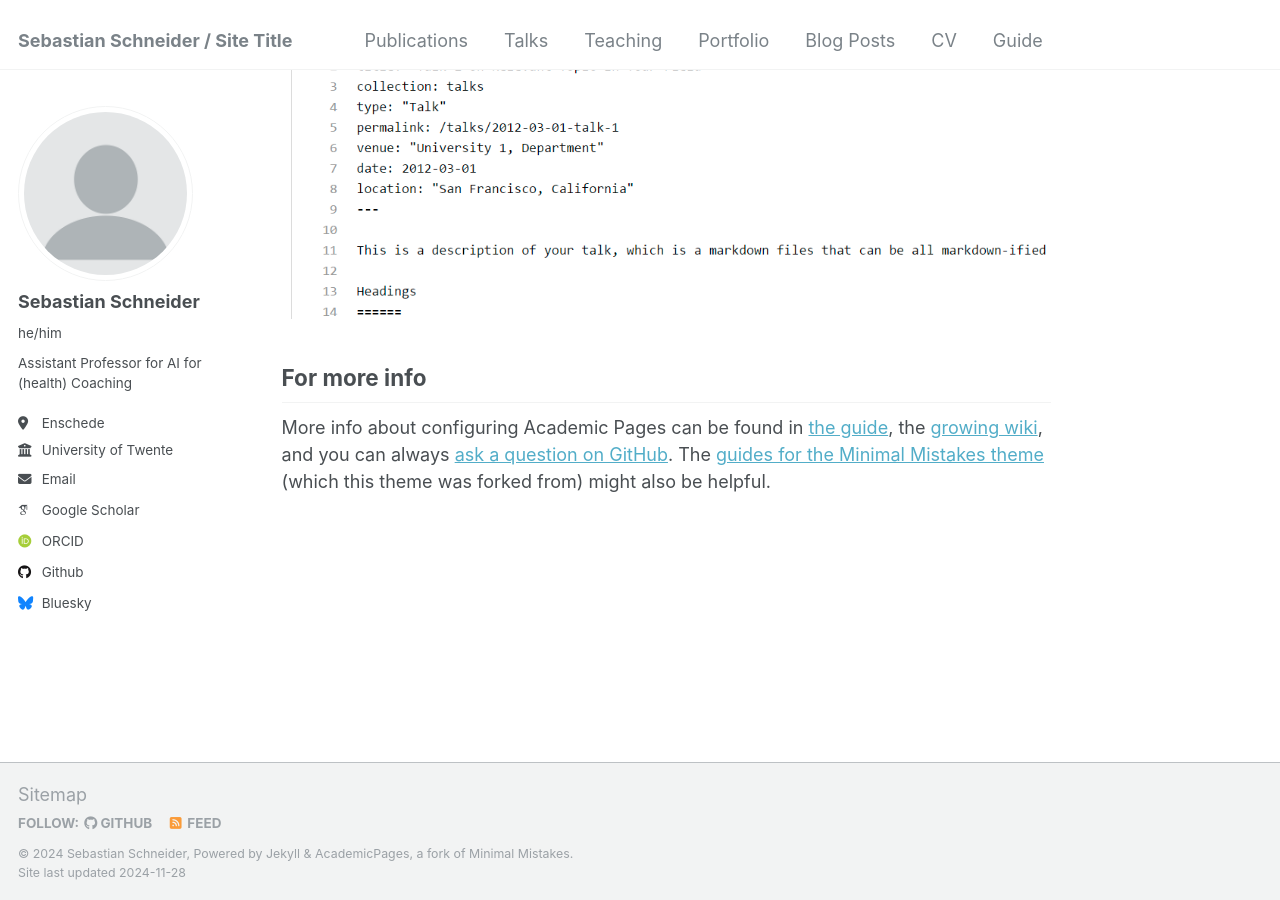
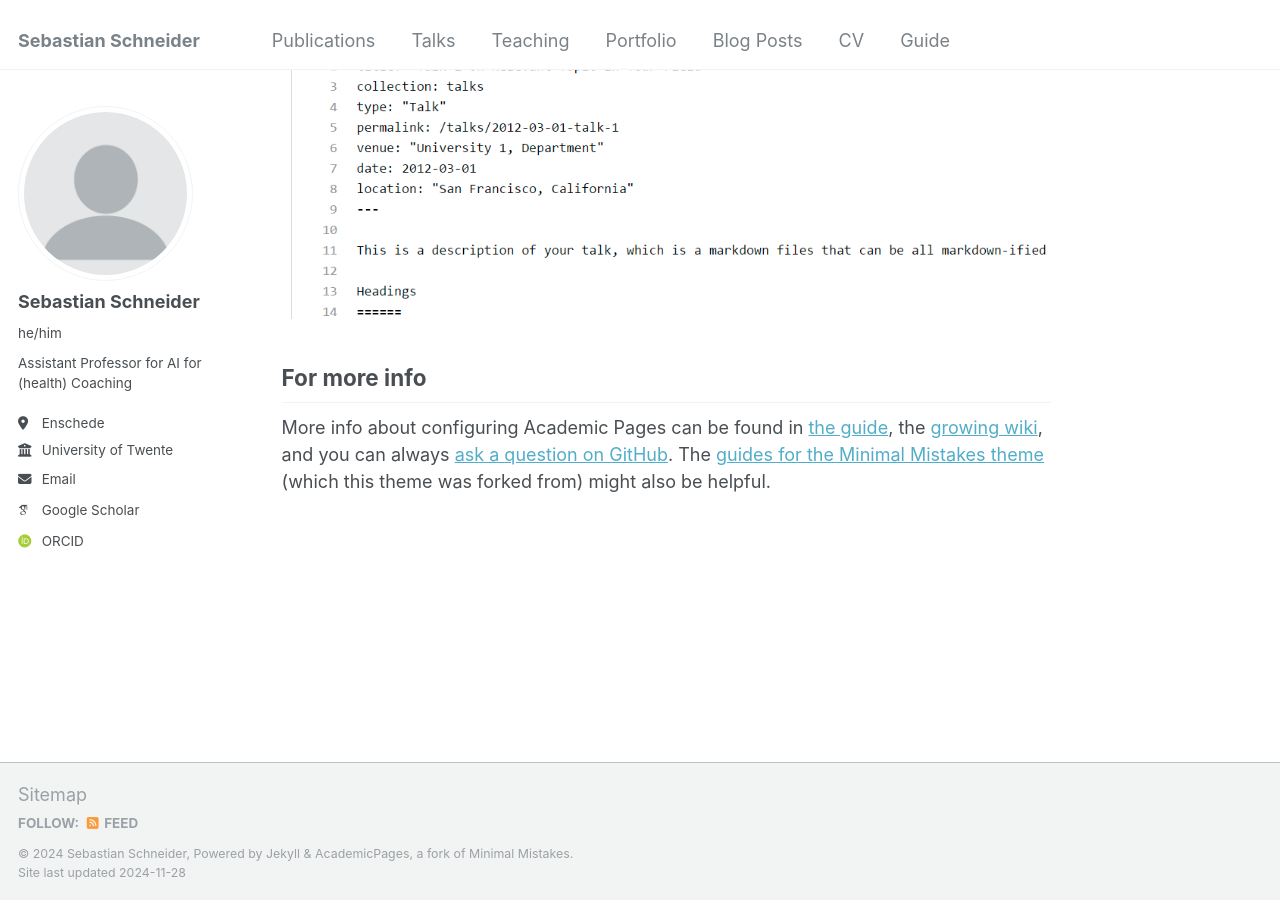
Before and after one commit to sebschne/sebschne.github.io, a Jekyll site: the page built from _pages/about.md, in a window 1280 px wide and 900 px high, scrolled down 2643 px. Built offline with Jekyll 4.4.1, drawn with Linux system fonts in a browser that asks for light colours; some web fonts are replaced.

Commit message:
Update _config.yml

```diff
--- a/_config.yml
+++ b/_config.yml
@@ -8,7 +8,7 @@
 
 # Basic Site Settings
 locale                   : "en-US"
-title                    : "Sebastian Schneider / Site Title"
+title                    : "Sebastian Schneider"
 title_separator          : "-"
 name                     : &name "Sebastian Schneider"
 description              : &description "personal description"
@@ -44,12 +44,12 @@ author:
   bitbucket        : # Username - Update with your username on the site
   codepen          : # Username
   dribbble         : # Username
-  github           : "academicpages"
+  github           : # "academicpages"
   kaggle           : # Username
   stackoverflow    : # User number or user number and name (i.e., use "1" or "1/jeff-atwood")
 
   # Social media
-  bluesky          : "bsky.app" # Replace this with you Bluesky username
+  bluesky          : # "bsky.app" # Replace this with you Bluesky username
   facebook         : # Username
   flickr           : # Username
   foursquare       : # Username
```
